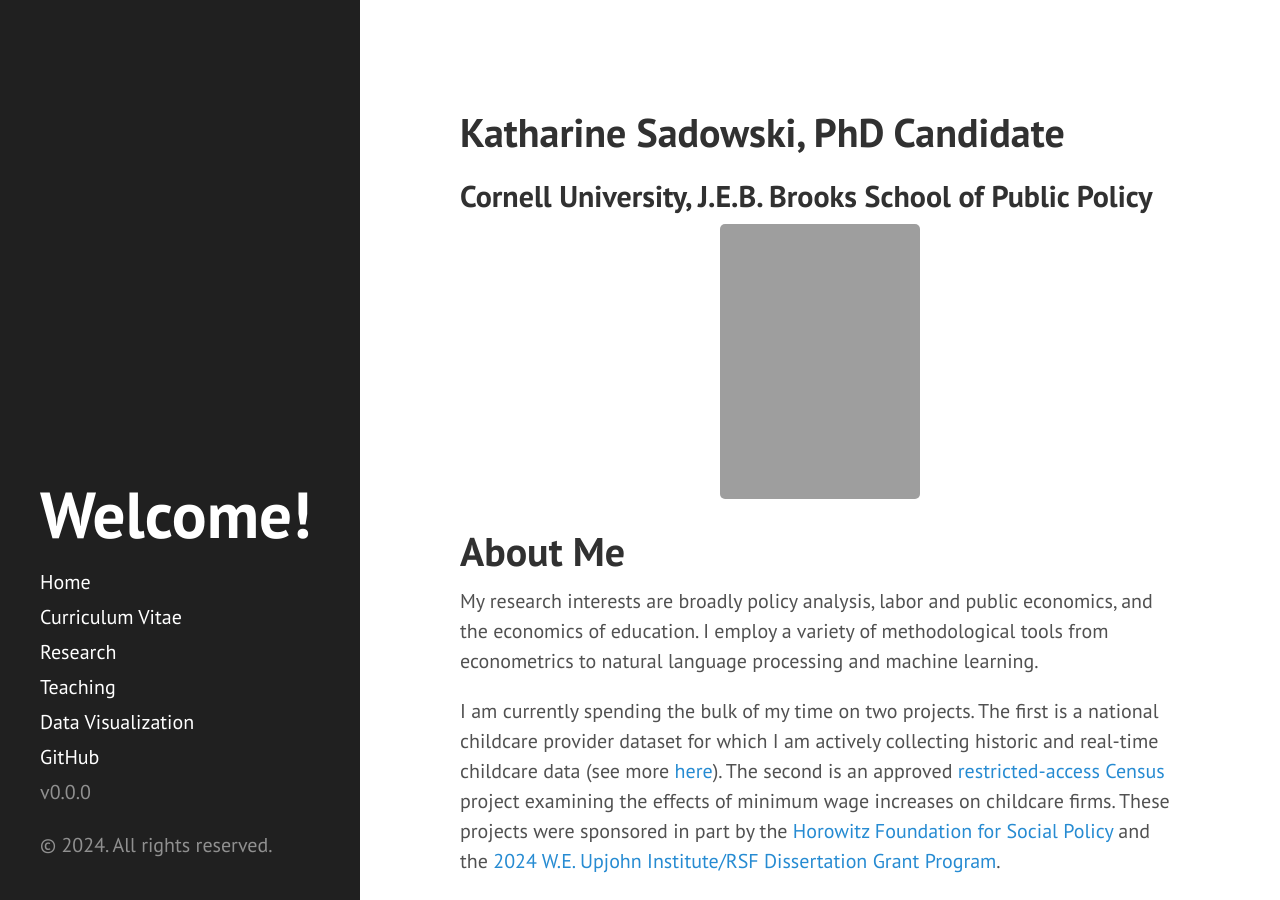
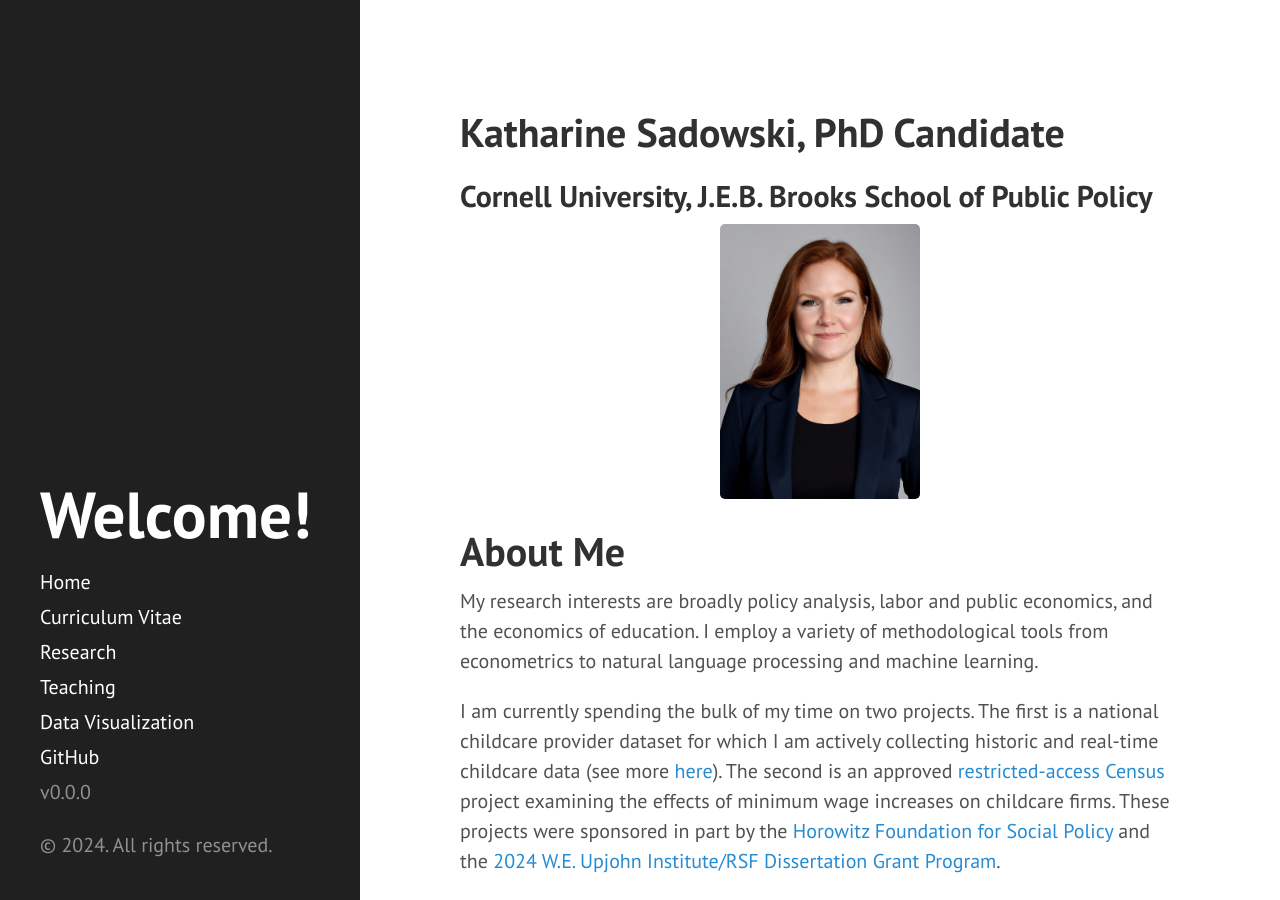
Before and after one commit to kcsadow/website, a Jekyll site: the page built from index.md, in a window 1280 px wide and 900 px high. Built offline with Jekyll 4.4.1, drawn with Linux system fonts in a browser that asks for light colours; the list of posts is cut into pages by our own code.

Commit message:
Update index.md

```diff
--- a/index.md
+++ b/index.md
@@ -8,7 +8,7 @@ layout: default
 ## Cornell University, J.E.B. Brooks School of Public Policy
 
 <p align="center">
-  <img src="{{ site.url }}{{ site.baseurl }}/assets/img/sadowski_kc.jpeg" width="200" height="275">
+  <img src="{{ site.url }}{{ site.baseurl }}/assets/img/sadowski_kc.jpg" width="200" height="275">
 </p>
 
 # About Me
```
